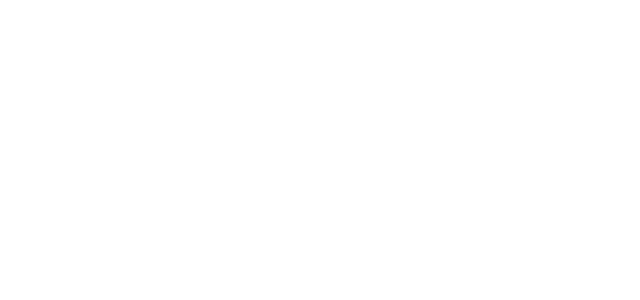
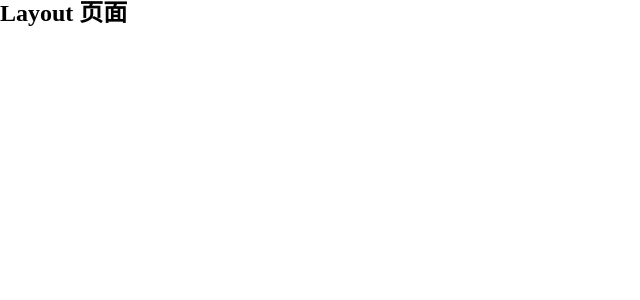
Before and after one commit to sunyuhang233/vue3, a Vue app: page /#/ in a window 1280 px wide. Before the commit this address had no page. Shown: the top 300 px of the page, without its empty margins (0-640 px from the left). Built offline with nearby package versions, Linux system fonts and the light colour scheme.

Commit message:
登录后的操作

```diff
--- /dev/null
+++ b/src/layout/index.vue
@@ -0,0 +1,7 @@
+<template>
+  <h2>Layout 页面</h2>
+</template>
+
+<script setup lang="ts"></script>
+
+<style lang="scss" scoped></style>
--- a/src/router/index.ts
+++ b/src/router/index.ts
@@ -7,6 +7,11 @@ const router = createRouter({
       path: "/login",
       name: "login",
       component: () => import("@/views/login/Login.vue")
+    },
+    {
+      path: "/",
+      name: "layout",
+      component: () => import("@/layout/index.vue")
     }
   ]
 });
--- a/src/stores/user.ts
+++ b/src/stores/user.ts
@@ -1,5 +1,6 @@
 import { login } from "@/api/system";
 import { USER_TOKEN } from "@/global/constant";
+import router from "@/router";
 import { localCache } from "@/utils/cache";
 import { defineStore } from "pinia";
 
@@ -12,6 +13,7 @@ const useUserStore = defineStore("useUserStore", {
           .then((data: any) => {
             console.log(data);
             localCache.setCache(USER_TOKEN, data.token);
+            router.push("/");
             resolve(data);
           })
           .catch((err: any) => {
--- a/src/views/login/c-cpns/pane-account.vue
+++ b/src/views/login/c-cpns/pane-account.vue
@@ -52,7 +52,9 @@ function loginAction(isRemPwd: boolean, isLoading: boolean) {
     if (valid) {
       // 1.获取用户输入的帐号和密码
       console.log(isRemPwd);
-      userStore.userLogin(account);
+      userStore.userLogin(account).then(() => {
+        ElMessage.success("恭喜您, 登录成功~~");
+      });
     } else {
       ElMessage.error("Oops, 请您输入正确的格式后再操作~~.");
     }
```
